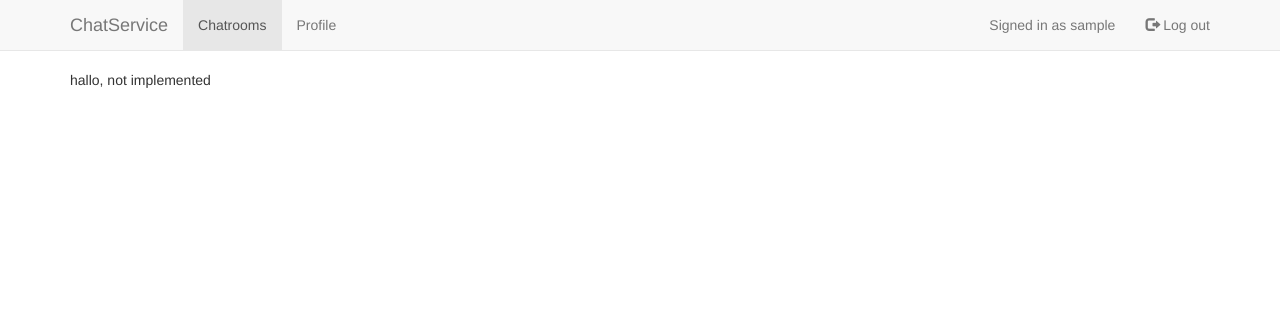
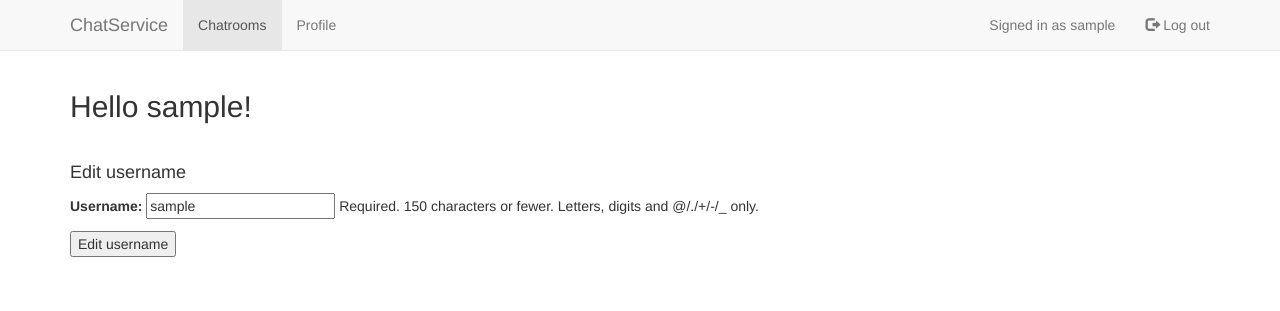
Before and after one commit to mmarski/reaktor-chatservice, a Django app: page /accounts/profile/ in a window 1280 px wide. Shown: the top 311 px of the page. Run offline with Django 3.2, Linux system fonts and the light colour scheme; the visitor is signed in with stand-in values (Sample User, id 1); some libraries are stand-ins or nearby versions.

Commit message:
Stylizing, add username editing, django messages

```diff
--- a/chatservice/forms.py
+++ b/chatservice/forms.py
@@ -12,6 +12,8 @@ class UserForm(forms.ModelForm):
         fields = ('username', 'password')#('username', 'email', 'password')
 
 class ChatroomForm(forms.ModelForm):
+    name = forms.CharField(widget = forms.TextInput(attrs={'style':
+        'width:300px'}))
 
     class Meta:
         model = Chatroom # We want to use Chatroom model ...
@@ -19,8 +21,17 @@ class ChatroomForm(forms.ModelForm):
         fields = ('name',)
 
 class ChatMessageForm(forms.ModelForm):
+    message = forms.CharField(widget = forms.Textarea(attrs={'rows':
+        2, 'cols': 80}))
 
     class Meta:
         model = ChatMessage # We want to use ChatMessage model ...
         # ... and the form should have the following fields
         fields = ('message',)
+
+class EditUsernameForm(forms.ModelForm):
+
+    class Meta:
+        model = User # We want to use User model ...
+        # ... and the form should have the following fields
+        fields = ('username',)#('username', 'email', 'password')
--- a/chatservice/templates/accounts/profile.html
+++ b/chatservice/templates/accounts/profile.html
@@ -1,5 +1,16 @@
 {% extends "base.html" %}
 {% block title %}Chat service profile{% endblock %}
 {% block content %}
-hallo, not implemented
+<h2>Hello {{ user.username }}!</h2>
+<br>
+<h4>Edit username</h4>
+
+{% block EditUsernameForm %}
+<form method="POST" action="/accounts/profile/">
+  {% csrf_token %}
+  {{ form.as_p }}
+  <input type="submit" value="Edit username">
+</form>
 {% endblock %}
+
+{% endblock %}
--- a/chatservice/templates/base.html
+++ b/chatservice/templates/base.html
@@ -6,9 +6,38 @@
     <link rel="stylesheet" href="/static/bootstrap/css/bootstrap.min.css" media:"screen">
     <script src="/static/bootstrap/js/bootstrap.min.js"></script>
     <title>{% block title %}Chat service{% endblock %}</title>
+
+    <script>
+      // Django messages
+      $(document).ready(function() {
+          // Messages timeout 10 sec
+          setTimeout(function() {
+              $('.alert').fadeOut('slow');
+          }, 10000); // Time in milliseconds
+
+          // Delete message
+          $('.del-msg').on('click', function() {
+              $('.del-msg').parent().fadeOut('slow');
+          });
+      });
+    </script>
   </head>
+
   <body style="padding-top:70px">
     {% include "menu_bar.html" %}
+
+    {% if messages %}
+    <ul>
+      {% for message in messages %}
+      <li{% if message.tags %} class="alert alert-{{ message.tags }}"{% endif %}>
+        {% if message.level == DEFAULT_MESSAGE_LEVELS.ERROR %}Error: {% endif %}
+        {{ message }}
+        <a href="#" class="del-msg">&times;</a>
+      </li>
+      {% endfor %}
+    </ul>
+    {% endif %}
+
     <div class="container">
       {% block content %}
       {% endblock %}
--- a/chatservice/views.py
+++ b/chatservice/views.py
@@ -4,6 +4,7 @@ from chatservice.models import *
 from chatservice.forms import *
 from django.contrib.auth import authenticate, login
 from django.contrib.auth.decorators import login_required
+from django.contrib import messages
 import json
 from django.core import serializers
 from django.http import HttpResponse
@@ -21,14 +22,34 @@ def register(request):
             user = user_form.save()
             user.set_password(user.password)
             user.save()
+            messages.success(request,
+                "Account created successfully! Please log in.")
             return redirect('chatrooms')
+        else:
+            messages.error(request,
+                "Invalid input. Your chosen username may be in use.")
+            return redirect('register')
     else:
         user_form = UserForm()
     return render(request, "accounts/register.html", {'form': user_form})
 
 @login_required
 def profile(request):
-    return render(request, "accounts/profile.html", {})
+    if request.method == 'POST':
+        name_edit_form = EditUsernameForm(data=request.POST,
+            instance=request.user)
+        if name_edit_form.is_valid():
+            user = name_edit_form.save()
+            user.save()
+            messages.success(request, "Username changed successfully!")
+        else:
+            messages.error(request,
+                "Could not modify username. You must choose a unique name.")
+        return redirect('profile')
+    else:
+        name_edit_form = EditUsernameForm(instance=request.user)
+    return render(request, "accounts/profile.html", {'user': request.user,
+        'form': name_edit_form})
 
 @login_required
 def chatrooms(request):
@@ -42,14 +63,11 @@ def chatrooms(request):
 def chat(request, room_id):
     user = request.user
     chatroom = Chatroom.objects.get(id=room_id)
-    alert = None
     if request.is_ajax():
-        print("ajax")
         if request.method == 'POST':
             print(request.POST['message'])
-            m = ChatMessage.objects.create(message=request.POST['message'],
+            ChatMessage.objects.create(message=request.POST['message'],
                 user=user, chatroom=chatroom)
-            print(str(m.created))
             return redirect('chat', chatroom.id)
         elif request.method == 'GET':
             chatroom_messages = chatroom.chatmessage_set.all()
@@ -68,11 +86,10 @@ def chat(request, room_id):
         chatroom.users.add(user)
         chatroom.save()
         chatroom_users = chatroom.users.all()
-        alert = "Joined chat room " + chatroom.name + "!"
+        messages.success(request, "Joined chat room " + chatroom.name + "!")
     return render(request, "chat.html", {'user': user,
         'chatroom': chatroom, 'chatroom_users': chatroom_users,
-        'chatroom_messages': msgjson, 'alert': alert,
-        'form': msg_form})
+        'chatroom_messages': msgjson, 'form': msg_form})
 
 @login_required
 def create_room(request):
```
Also changed, not shown: chatservice/settings.py (+7 -0 lines), chatservice/templates/chat.html (+8 -5 lines).
